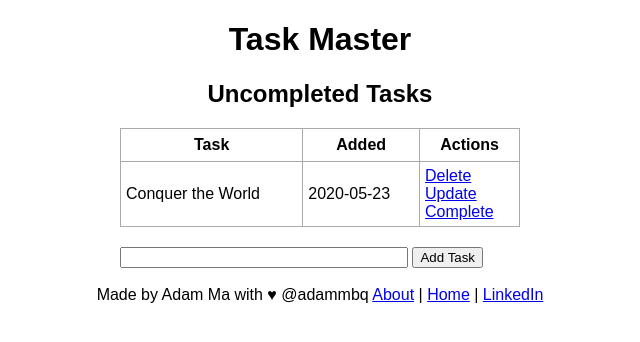
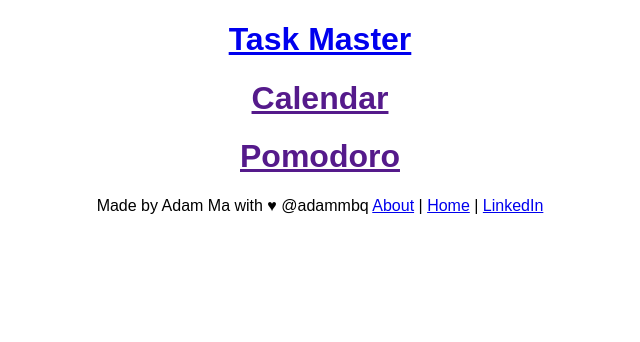
Before and after one commit to adammbq/todo_new, a Flask app: page / in a window 1280 px wide. Shown: the top 342 px of the page, without its empty margins (320-960 px from the left). Run offline with Flask 2, Linux system fonts and the light colour scheme; data comes from the database, SQL or seed files in the repository.

Commit message:
Fixed file structure'

```diff
--- /dev/null
+++ b/application/routes.py
@@ -0,0 +1,82 @@
+from datetime import datetime
+from flask import request, render_template, url_for, redirect
+
+''' Import functions'''
+from application import app
+from application.models import Task
+from application.functions.task_funcs import tasks
+
+
+from application import db
+
+@app.route('/')
+def home():
+    return render_template('home.html')
+
+@app.route('/task', methods=['POST', 'GET'])
+def taskPage():
+    if request.method == "POST":
+        task_content = request.form['content']
+        new_task = Task(content=task_content)
+        print("post")
+        try:
+            db.session.add(new_task)
+            db.session.commit()
+            return redirect('/task')
+        except:
+            return "There was an issue assing your task"
+    else:
+        print("get")
+        u_tasks = Task.query.filter_by(completed=0).all()
+        c_tasks = Task.query.filter_by(completed=1).all()
+        return render_template('task.html', u_tasks=u_tasks, c_tasks=c_tasks)
+
+@app.route('/task/delete/<int:id>')
+def delete(id):
+    task_to_delete = Task.query.get_or_404(id)
+    try:
+        db.session.delete(task_to_delete)
+        db.session.commit()
+        return redirect('/task')
+    except:
+        return "There was a problem deleting that task"
+
+@app.route('/task/update/<int:id>', methods=['GET', 'POST'])
+def update(id):
+    task_to_update = Task.query.get_or_404(id)
+    if request.method == 'POST':
+        task_to_update.content = request.form['content']
+        try:
+            db.session.commit()
+            return redirect('/task')
+        except:
+            return "There was a problem deleting that task"
+    else:
+        return render_template('update.html', task=task_to_update)
+
+@app.route('/task/complete/<int:id>')
+def complete(id):
+    task_to_complete = Task.query.get_or_404(id)
+    task_to_complete.completed = 1
+    try:
+        db.session.commit()
+        return redirect('/task')
+    except:
+        return "There was a problem completing that task"
+
+
+@app.route('/task/uncomplete/<int:id>')
+def uncomplete(id):
+    task_to_complete = Task.query.get_or_404(id)
+    task_to_complete.completed = 0
+    try:
+        db.session.commit()
+        return redirect('/task')
+    except:
+        return "There was a problem completing that task"
+
+
+
+@app.route('/about')
+def about():
+    return render_template('about.html')
--- /dev/null
+++ b/application/templates/home.html
@@ -0,0 +1,12 @@
+{% extends 'base.html' %}
+{% block head %}
+<title>Tasks</title>
+{% endblock %}
+
+{% block body %}
+<div class="content">
+    <h1 style="text-align: center"> <a href="/task">Task Master</a> </h1>
+    <h1 style="text-align: center"> <a href="">Calendar</a> </h1>
+    <h1 style="text-align: center"> <a href="">Pomodoro</a> </h1>
+</div>
+{% endblock %}
--- a/templates/home.html
+++ b/application/templates/task.html
@@ -22,18 +22,18 @@
                 <td>{{ task.content }}</td>
                 <td>{{ task.date_created.date() }}</td>
                 <td>
-                    <a href="/delete/{{ task.id }}">Delete</a>
+                    <a href="/task/delete/{{ task.id }}">Delete</a>
                     <br>
-                    <a href="/update/{{ task.id }}">Update</a>
+                    <a href="/task/update/{{ task.id }}">Update</a>
                     <br>
-                    <a href="/complete/{{ task.id }}">Complete</a>
+                    <a href="/task/complete/{{ task.id }}">Complete</a>
                 </td>
             </tr>
         {% endfor %}
     </table>
     {% endif %}
     <div class="form">
-        <form action="/" method="POST">
+        <form action="/task" method="POST">
             <input type="text" name="content" id='content'>
             <input type="submit" value="Add Task">
         </form>
@@ -55,11 +55,11 @@
                 <td>{{ task.content }}</td>
                 <td>{{ task.date_created.date() }}</td>
                 <td>
-                    <a href="/delete/{{ task.id }}">Delete</a>
+                    <a href="/task/delete/{{ task.id }}">Delete</a>
                     <br>
-                    <a href="/update/{{ task.id }}">Update</a>
+                    <a href="/task/update/{{ task.id }}">Update</a>
                     <br>
-                    <a href="/uncomplete/{{ task.id }}">Uncomplete</a>
+                    <a href="/task/uncomplete/{{ task.id }}">Uncomplete</a>
                 </td>
             </tr>
         {% endfor %}
--- a/templates/update.html
+++ b/application/templates/update.html
@@ -7,7 +7,7 @@
 <div class="content">
     <h1 style="text-align: center">Update Task</h1>
     <div class='form'>
-        <form action="/update/{{ task.id }}" method="POST">
+        <form action="/task/update/{{ task.id }}" method="POST">
             <input type="text" name="content" id='content' value="{{ task.content }}">
             <input type="submit" value="Update">
         </form>
--- /dev/null
+++ b/run.py
@@ -0,0 +1,18 @@
+
+
+from application import app
+'''
+class Todo(db.Model):
+    id = db.Column(db.Integer, primary_key=True)
+    content = db.Column(db.String(200), nullable=False)
+    # 0 for not 1 yes
+    completed = db.Column(db.Integer, default=0)
+    date_created = db.Column(db.DateTime, default=datetime.utcnow)
+    def __repe__(self):
+        return '<Task %r>' % self.id
+ '''
+
+
+
+if __name__ == '__main__':
+    app.run(debug=True)
--- a/server.py
+++ /dev/null
@@ -1,92 +0,0 @@
-import sys
-from flask import Flask, request, render_template, url_for, redirect
-from flask_sqlalchemy import SQLAlchemy
-from datetime import datetime
-
-app = Flask(__name__)
-app.config['SQLALCHEMY_DATABASE_URI'] = 'sqlite:///data.db'
-
-db = SQLAlchemy(app)
-class Todo(db.Model):
-    id = db.Column(db.Integer, primary_key=True)
-    content = db.Column(db.String(200), nullable=False)
-    # 0 for not 1 yes
-    completed = db.Column(db.Integer, default=0)
-    date_created = db.Column(db.DateTime, default=datetime.utcnow)
-
-    def __repe__(self):
-        return '<Task %r>' % self.id
-
-@app.route('/', methods=['POST', 'GET'])
-def home():
-    if request.method == "POST":
-        task_content = request.form['content']
-        new_task = Todo(content=task_content)
-        try:
-            db.session.add(new_task)
-            db.session.commit()
-            return redirect('/')
-        except:
-            return "There was an issue assing your task"
-    else:
-        u_tasks = Todo.query.filter_by(completed=0).all()
-        c_tasks = Todo.query.filter_by(completed=1).all()
-        return render_template('home.html', u_tasks=u_tasks, c_tasks=c_tasks)
-
-
-@app.route('/delete/<int:id>')
-def delete(id):
-    task_to_delete = Todo.query.get_or_404(id)
-    try:
-        db.session.delete(task_to_delete)
-        db.session.commit()
-        return redirect('/')
-    except:
-        return "There was a problem deleting that task"
-
-@app.route('/update/<int:id>', methods=['GET', 'POST'])
-def update(id):
-    task_to_update = Todo.query.get_or_404(id)
-    if request.method == 'POST':
-        task_to_update.content = request.form['content']
-        try:
-            db.session.commit()
-            return redirect('/')
-        except:
-            return "There was a problem deleting that task"
-    else:
-        return render_template('update.html', task=task_to_update)
-
-@app.route('/complete/<int:id>')
-def complete(id):
-    task_to_complete = Todo.query.get_or_404(id)
-    task_to_complete.completed = 1
-    try:
-        db.session.commit()
-        return redirect('/')
-    except:
-        return "There was a problem completing that task"
-
-
-@app.route('/uncomplete/<int:id>')
-def uncomplete(id):
-    task_to_complete = Todo.query.get_or_404(id)
-    task_to_complete.completed = 0
-    try:
-        db.session.commit()
-        return redirect('/')
-    except:
-        return "There was a problem completing that task"
-
-
-
-
-@app.route('/about')
-def about():
-    return render_template('about.html')
-
-
-
-
-if __name__ == '__main__':
-    app.run(debug=True)
--- a/tasks.py
+++ /dev/null
@@ -1,5 +0,0 @@
-
-
-
-def new_task():
-    pass
```
Also changed, not shown: application/__init__.py (added, +8 -0 lines), application/functions/task_funcs.py (added, +17 -0 lines), application/models.py (added, +11 -0 lines), application/data.db (added), application/functions/__init__.py (added), application/functions/data_funcs.py (added), application/static/css/main.css (renamed from static/css/main.css), application/templates/about.html (renamed from templates/about.html), application/templates/base.html (renamed from templates/base.html), data.db (deleted), 2 other files.
